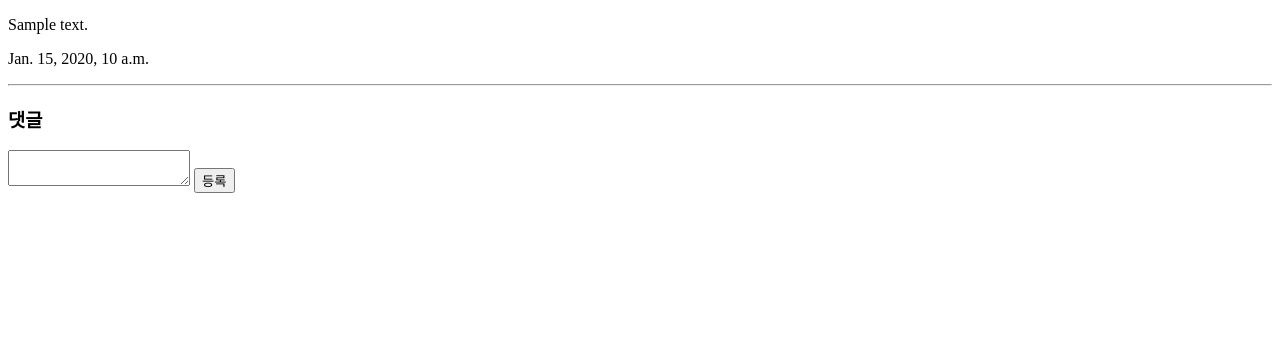
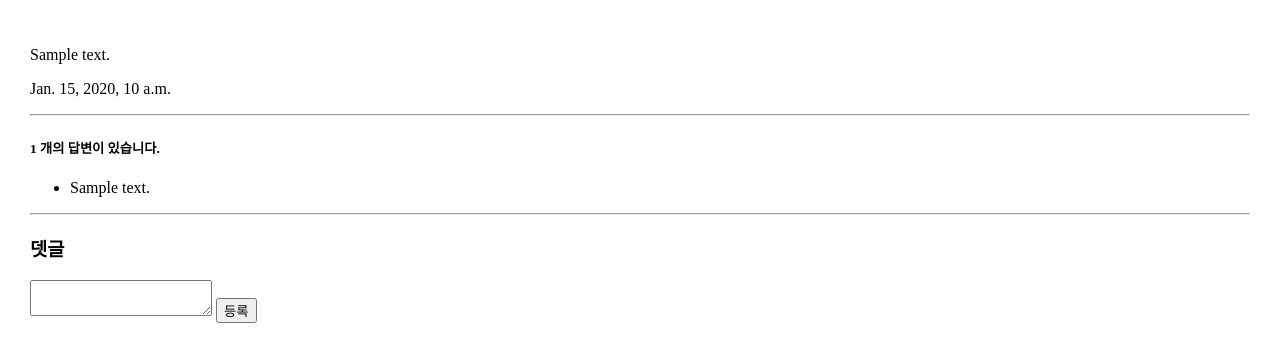
Before and after one commit to sallydeveloperr/BACKEND, a Django app: page /blog/1/ in a window 1280 px wide. Shown: the top 362 px of the page. Run offline with Django 5.2, Linux system fonts and the light colour scheme; tables that the repository leaves empty hold one stand-in row (values such as "Sample post").

Commit message:
feat: Django 설정 및 템플릿 수정, 정적 파일 경로 추가

```diff
--- a/Django/mysite/settings.py
+++ b/Django/mysite/settings.py
@@ -116,7 +116,11 @@ USE_TZ = True
 # Static files (CSS, JavaScript, Images)
 # https://docs.djangoproject.com/en/5.2/howto/static-files/
 
-STATIC_URL = 'static/'
+STATIC_URL = '/static/'
+STATICFILES_DIRS = [
+    BASE_DIR / 'static',
+]
+
 
 # Default primary key field type
 # https://docs.djangoproject.com/en/5.2/ref/settings/#default-auto-field
--- /dev/null
+++ b/Django/static/style.css
@@ -0,0 +1,4 @@
+.container{
+    margin: 15px;
+    padding: 15px;
+}
--- a/Django/templates/blog/question_detail.html
+++ b/Django/templates/blog/question_detail.html
@@ -1,11 +1,13 @@
+{% load static %}
 <!DOCTYPE html>
 <html lang="en">
 <head>
     <meta charset="UTF-8">
     <meta name="viewport" content="width=device-width, initial-scale=1.0">
     <title>상세내용</title>
+    <link rel="stylesheet" type="text/css" href="{% static 'style.css' %}">
 </head>
-<body>
+<body class="container">
     {% if question %}
         <p>{{question.content}}</p>
         <p>{{question.create_at}}</p>
@@ -13,7 +15,14 @@
         <p>존재하지 않는 질문입니다.</p>
     {% endif %}
     <hr>
-    <h3>댓글</h3>
+        <h5>{{question.answer_set.count}} 개의 답변이 있습니다.</h5>
+        <ul>
+            {% for answer in question.answer_set.all %}
+                <li>{{answer.content}}</li>
+            {% endfor %}
+        </ul>
+    <hr>
+    <h3>뎃글</h3>
     <form action="{% url 'blog:answer_create' question.id %}" method="post">
         {% csrf_token %}
         <textarea name="content" row="20"></textarea>
--- a/Django/templates/blog/question_list.html
+++ b/Django/templates/blog/question_list.html
@@ -1,11 +1,13 @@
+{% load static %}
 <!DOCTYPE html>
 <html lang="en">
 <head>
     <meta charset="UTF-8">
     <meta name="viewport" content="width=device-width, initial-scale=1.0">
     <title>질문목록</title>
+    <link rel="stylesheet" type="text/css" href="{% static 'style.css' %}">
 </head>
-<body>
+<body class="container">
     <h1>질문목록</h1>
     {% if  question_list %}
         <ul>
```
